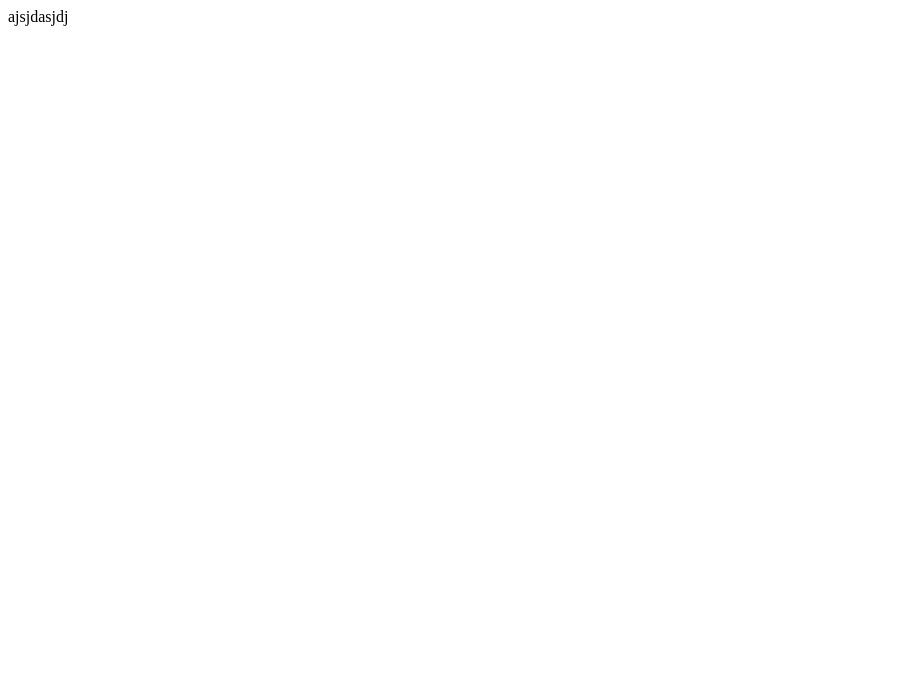
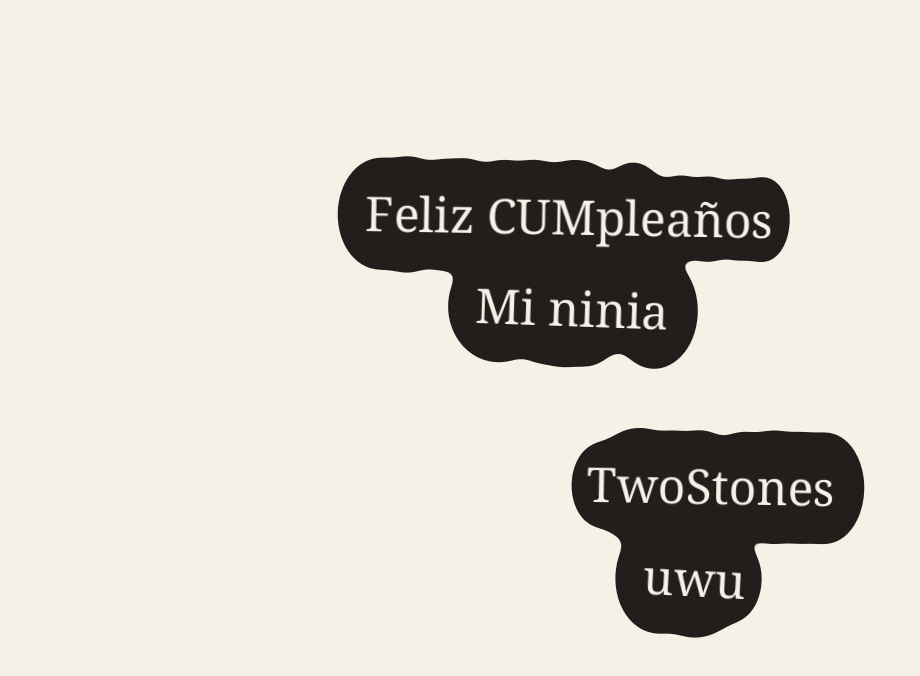
Before and after one commit to iDantler/CMPP.githu.io, a plain HTML site: page otra-pagina.html in a window 1280 px wide. Shown: the whole page, without its empty margins (0-920 px from the left). Drawn offline with Linux system fonts and the light colour scheme.

Commit message:
Nitro
Actualizaciones

```diff
--- /dev/null
+++ b/animacion.js
@@ -0,0 +1,79 @@
+class Droppy {
+    DEFAULT_OPTIONS = {
+      canvasSelector: ".canvas",
+      textSelector: ".puddle",
+      letterClassName: "puddle__letter",
+      dropsClassName: "combined-puddles",
+      delayBetweenDrops: 95,
+      dropTypes: 10,
+      wordAngleRange: [-3, 3]
+    };
+
+    constructor(opts) {
+      this.opts = { ...this.DEFAULT_OPTIONS, ...opts };
+      this.$textSelector = document.querySelectorAll(this.opts.textSelector);
+      this.$canvas = document.querySelector(this.opts.canvasSelector);
+      this.init();
+    }
+
+    init() {
+      this.injectSVGFilter();
+      this.wrapLetters();
+      this.addDelayToEachLetter();
+      this.createDrops();
+      this.startAnimation();
+    }
+
+    getRandomInt = (min, max) => {
+      return Math.floor(Math.random() * (max - min + 1)) + min;
+    };
+
+    startAnimation() {
+      this.$canvas.classList.add("canvas--animated");
+    }
+
+    wrapLetters() {
+      this.$textSelector.forEach(($word) => {
+        const letters = Array.from($word.innerText).map((letter) => {
+          const dropType = this.getRandomInt(1, this.opts.dropTypes);
+          const className = `${this.opts.letterClassName} ${this.opts.letterClassName}--t-${dropType}`;
+          return `<div class="${className}">${letter}</div>`;
+        });
+        const angle = this.getRandomInt(
+          this.opts.wordAngleRange[0],
+          this.opts.wordAngleRange[1]
+        );
+
+        $word.style.cssText += `--r:${angle}deg`;
+        $word.innerHTML = letters.join("");
+      });
+    }
+
+    addDelayToEachLetter() {
+      const letters = document.querySelectorAll(`.${this.opts.letterClassName}`);
+
+      Array.from(letters, ($letter, index) => {
+        const delay = index * this.opts.delayBetweenDrops;
+        $letter.style.cssText += `--delay:${delay}ms`;
+      });
+    }
+
+    createDrops() {
+      const $drops = document.createElement("div");
+      $drops.className = this.opts.dropsClassName;
+
+      Array.from(this.$textSelector, ($word) =>
+        $drops.appendChild($word.cloneNode(true))
+      );
+
+      this.$canvas.appendChild($drops);
+    }
+
+    injectSVGFilter() {
+      const filter =
+        '<svg style="display:none;"><filter id="drops-filter" x="-50%" width="200%" y="-50%" height="200%" color-interpolation-filters="sRGB"><feGaussianBlur in="SourceGraphic" stdDeviation="8" result="blur" /><feColorMatrix in="blur" mode="matrix" values="1 0 0 0 0  0 1 0 0 0  0 0 1 0 0  0 0 0 21 -7" result="cm" /></filter></svg>';
+      this.$canvas.insertAdjacentHTML("beforeend", filter);
+    }
+  }
+
+  new Droppy();
--- /dev/null
+++ b/anime.css
@@ -0,0 +1,114 @@
+* {
+  margin: 0;
+  padding: 0;
+  box-sizing: border-box;
+}
+
+:root {
+  --text-color: #f6f1e6;
+  --drops-color: #231d1c;
+}
+
+body {
+  background: var(--text-color);
+  font-family: Georgia, serif;
+}
+
+.canvas {
+  position: relative;
+  height: 100vh;
+  overflow: hidden;
+}
+.canvas--animated .puddle__letter {
+  -webkit-animation-play-state: running;
+          animation-play-state: running;
+}
+
+.puddle {
+  position: absolute;
+  display: flex;
+  transform: rotate(var(--r, 0deg)) translate(calc(-50% - var(--x, 0)), calc(-50% - var(--y, 0)));
+  top: 50%;
+  left: 50%;
+  color: var(--text-color);
+  font-size: 6vmin;
+  white-space: pre;
+}
+.puddle__letter {
+  transform: translateY(800px);
+  padding: 0.1em 0.2em;
+  margin: -0.1em -0.2em;
+  will-change: transform;
+  -webkit-animation: drop 800ms var(--delay) ease-out forwards paused;
+          animation: drop 800ms var(--delay) ease-out forwards paused;
+}
+
+.combined-puddles {
+  position: relative;
+  height: 100%;
+  z-index: -1;
+  filter: url(#drops-filter);
+  -webkit-user-select: none;
+     -moz-user-select: none;
+      -ms-user-select: none;
+          user-select: none;
+}
+.combined-puddles .puddle__letter {
+  border-radius: 50%;
+  color: var(--drops-color);
+  background-color: currentColor;
+}
+.combined-puddles .puddle__letter--t-1 {
+  box-shadow: 0.0227094746em 0.0191149595em 0 0.3428848612em currentColor;
+}
+.combined-puddles .puddle__letter--t-2 {
+  box-shadow: 0.029300708em 0.0152402888em 0 0.3581335361em currentColor;
+}
+.combined-puddles .puddle__letter--t-3 {
+  box-shadow: 0.0113638888em 0.0280932473em 0 0.0797603958em currentColor;
+}
+.combined-puddles .puddle__letter--t-4 {
+  box-shadow: 0.002677439em 0.0192245563em 0 0.3433248239em currentColor;
+}
+.combined-puddles .puddle__letter--t-5 {
+  box-shadow: 0.020536965em 0.0121907326em 0 0.0380005299em currentColor;
+}
+.combined-puddles .puddle__letter--t-6 {
+  box-shadow: 0.0159437354em 0.000342734em 0 0.3095592165em currentColor;
+}
+.combined-puddles .puddle__letter--t-7 {
+  box-shadow: 0.002885132em 0.0276579766em 0 0.3608184849em currentColor;
+}
+.combined-puddles .puddle__letter--t-8 {
+  box-shadow: 0.020610377em 0.0020349403em 0 0.0799573685em currentColor;
+}
+.combined-puddles .puddle__letter--t-9 {
+  box-shadow: 0.0017974871em 0.0131214079em 0 0.0750032575em currentColor;
+}
+.combined-puddles .puddle__letter--t-10 {
+  box-shadow: 0.0137517702em 0.0246125739em 0 0.3896613773em currentColor;
+}
+
+@-webkit-keyframes drop {
+  0% {
+    transform: translate(0, 100vh);
+  }
+  80% {
+    transform: translate(0, -5px);
+  }
+  100% {
+    transform: translate(0, 0);
+  }
+}
+
+@keyframes drop {
+  0% {
+    transform: translate(0, 100vh);
+  }
+  80% {
+    transform: translate(0, -5px);
+  }
+  100% {
+    transform: translate(0, 0);
+  }
+}
--- /dev/null
+++ b/contador.html
@@ -0,0 +1,41 @@
+<!DOCTYPE html>
+<html>
+<head>
+    <meta charset="UTF-8">
+    <link rel="icon" href="./favicon/head.ico" type="image/x-icon">
+    <link rel="stylesheet" href="reverso.css">
+    <title>Feliz CUM | Contador</title>
+    <script src="https://code.jquery.com/jquery-3.6.0.min.js"></script>
+</head>
+<body>
+    <div class="container">
+        <div class="row">
+            <div class="col-xs-3">
+                <div id="days" class="time-item">
+                    <h1>0</h1>
+                    <h2>Dias</h2>
+                </div>
+            </div>
+            <div id="hours" class="col-xs-3">
+                <div class="time-item">
+                    <h1>0</h1>
+                    <h2>Horas</h2>
+                </div>
+            </div>
+            <div id="minutes" class="col-xs-3">
+                <div class="time-item">
+                    <h1>0</h1>
+                    <h2>Minutos</h2>
+                </div>
+            </div>
+            <div id="seconds" class="col-xs-3">
+                <div class="time-item">
+                    <h1>0</h1>
+                    <h2>Segundos</h2>
+                </div>
+            </div>
+        </div>
+    </div>
+    <script src="reversocalc.js"></script>
+</body>
+</html>
--- a/otra-pagina.html
+++ b/otra-pagina.html
@@ -1 +1,17 @@
-ajsjdasjdj
+<!DOCTYPE html>
+<html>
+<head>
+	<meta charset="UTF-8">
+    <link rel="icon" href="./favicon/head.ico" type="image/x-icon">
+    <link rel="stylesheet" href="anime.css">
+  	<title>Feliz CUMpleaños</title>
+<body>
+  <div class="canvas">
+    <div class="puddle" style="--x: 1.55em; --y: 3.73em">Feliz CUMpleaños</div>
+    <div class="puddle" style="--x: 1.5em; --y: 1.8em">Mi ninia</div>
+    <div class="puddle" style="--x: -1.5em; --y: -1.8em">TwoStones</div>
+    <div class="puddle" style="--x: -1.3em; --y: -3.7em">uwu</div>
+  </div>
+<script src="animacion.js"></script>
+</body>
+</head>
--- a/scripts.js
+++ b/scripts.js
@@ -47,7 +47,7 @@ $(function() {
 	var fechaString = $("#calendario").val();
 	var fecha = moment(fechaString, 'DD/MM/YYYY', true);
 	if (fecha.isValid() && fecha.year() == 1998 && fecha.month() == 4 && fecha.date() == 15) {
-	  window.location.href = "otra-pagina.html";
+	  window.location.href = "contador.html";
 	} else {
 	  alert("Fecha incorrecta. Inténtalo de nuevo.");
 	}
```
Also changed, not shown: index.html (added, +38 -0 lines), reverso.css (added, +45 -0 lines), reversocalc.js (added, +67 -0 lines), 1 other file.
